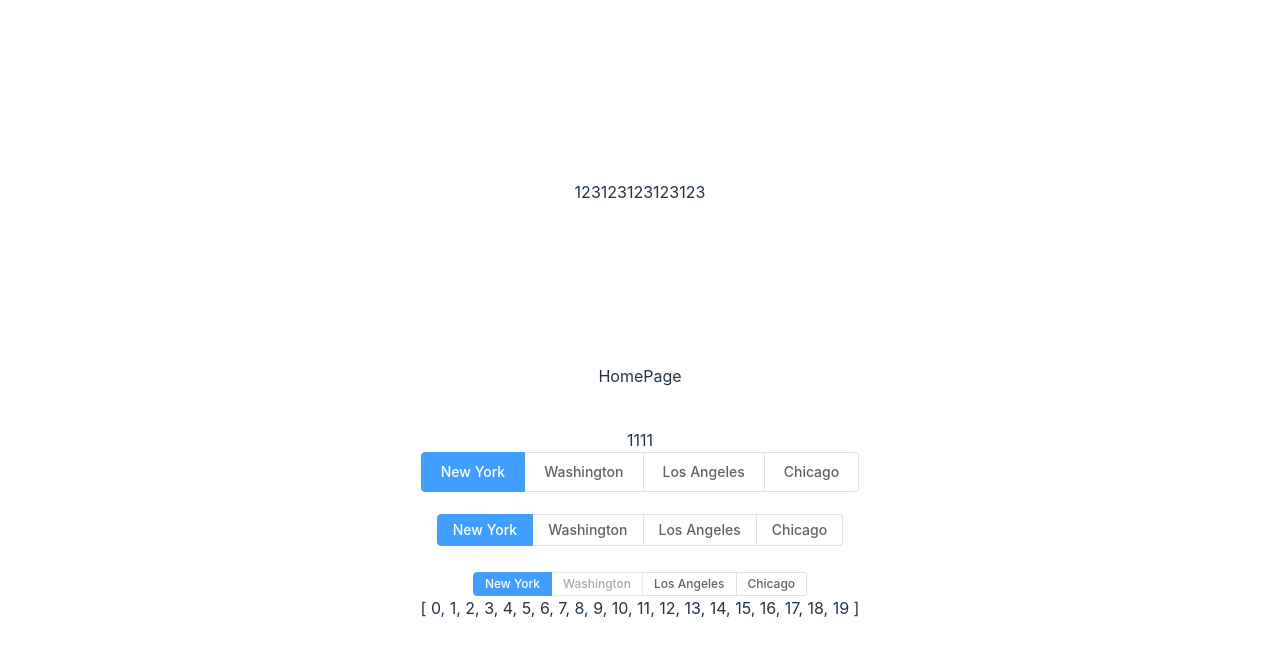
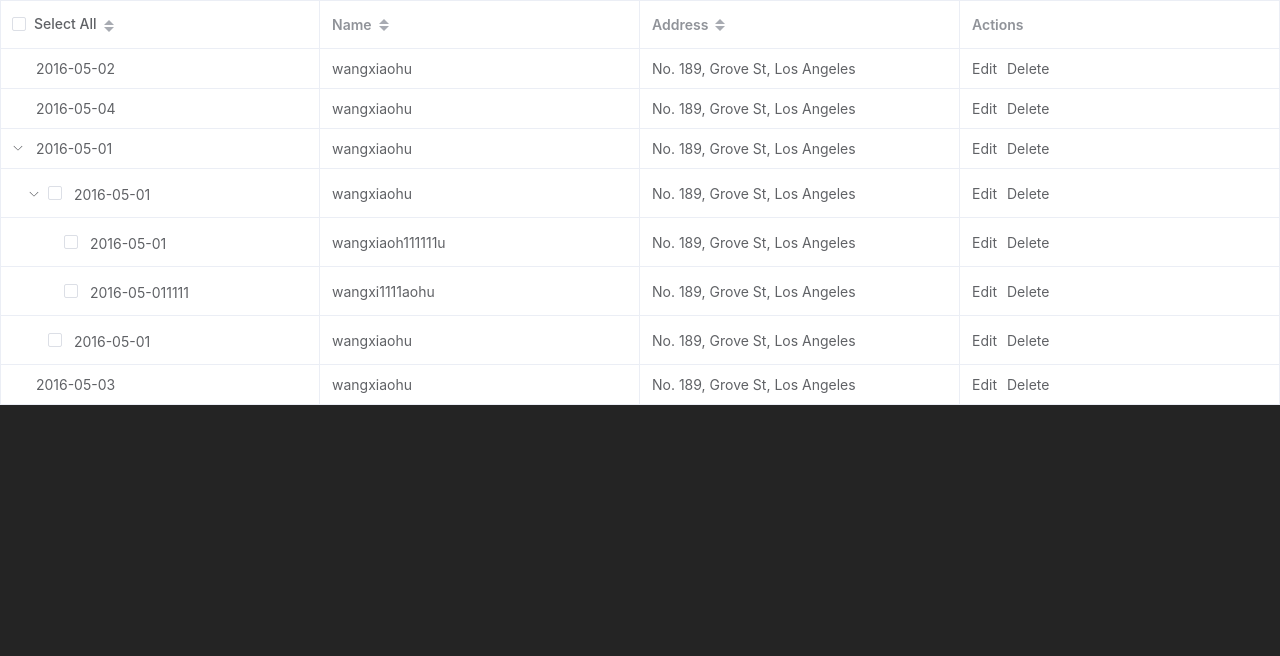
Before and after one commit to tutusiji/vue3-ts-web, a Vue app: page / in a window 1280 px wide. Shown: the top 656 px of the page. Built offline with nearby package versions, Linux system fonts and the light colour scheme.

Commit message:
fix: 调整配置
000

```diff
--- a/components.d.ts
+++ b/components.d.ts
@@ -7,8 +7,13 @@ export {}
 
 declare module 'vue' {
   export interface GlobalComponents {
+    ElButton: typeof import('element-plus/es')['ElButton']
+    ElCheckbox: typeof import('element-plus/es')['ElCheckbox']
     ElRadioButton: typeof import('element-plus/es')['ElRadioButton']
     ElRadioGroup: typeof import('element-plus/es')['ElRadioGroup']
+    ElTable: typeof import('element-plus/es')['ElTable']
+    ElTableColumn: typeof import('element-plus/es')['ElTableColumn']
+    ElTree: typeof import('element-plus/es')['ElTree']
     HelloWorld: typeof import('./src/components/HelloWorld.vue')['default']
     RouterLink: typeof import('vue-router')['RouterLink']
     RouterView: typeof import('vue-router')['RouterView']
--- /dev/null
+++ b/src/App copy.vue
@@ -0,0 +1,91 @@
+<template>
+  <div>
+    <el-table
+      :data="tableData"
+      style="width: 100%; margin-bottom: 20px"
+      row-key="id"
+      border
+      default-expand-all
+      :tree-props="{ children: 'children', hasChildren: 'hasChildren' }"
+      @selection-change="handleSelectionChange"
+    >
+      <el-table-column type="selection" width="55"></el-table-column>
+      <el-table-column prop="date" label="Date" sortable />
+      <el-table-column prop="name" label="Name" sortable />
+      <el-table-column prop="address" label="Address" sortable />
+    </el-table>
+  </div>
+</template>
+
+<script lang="ts" setup>
+import { ref } from 'vue'
+
+interface User {
+  id: number
+  date: string
+  name: string
+  address: string
+  hasChildren?: boolean
+  children?: User[]
+  checked?: boolean
+}
+
+const tableData = ref<User[]>([
+  {
+    id: 1,
+    date: '2016-05-02',
+    name: 'wangxiaohu',
+    address: 'No. 189, Grove St, Los Angeles'
+  },
+  {
+    id: 2,
+    date: '2016-05-04',
+    name: 'wangxiaohu',
+    address: 'No. 189, Grove St, Los Angeles'
+  },
+  {
+    id: 3,
+    date: '2016-05-01',
+    name: 'wangxiaohu',
+    address: 'No. 189, Grove St, Los Angeles',
+    children: [
+      {
+        id: 31,
+        date: '2016-05-01',
+        name: 'wangxiaohu',
+        address: 'No. 189, Grove St, Los Angeles',
+        children: [
+          {
+            id: 53,
+            date: '2016-05-01',
+            name: 'wangxiaoh111111u',
+            address: 'No. 189, Grove St, Los Angeles'
+          },
+          {
+            id: 54,
+            date: '2016-05-011111',
+            name: 'wangxi1111aohu',
+            address: 'No. 189, Grove St, Los Angeles'
+          }
+        ]
+      },
+      {
+        id: 32,
+        date: '2016-05-01',
+        name: 'wangxiaohu',
+        address: 'No. 189, Grove St, Los Angeles'
+      }
+    ]
+  },
+  {
+    id: 4,
+    date: '2016-05-03',
+    name: 'wangxiaohu',
+    address: 'No. 189, Grove St, Los Angeles'
+  }
+])
+
+function handleSelectionChange(selectedItems: User[]) {
+  console.log('Top-most selected items:', selectedItems);
+}
+</script>
--- a/src/App.vue
+++ b/src/App.vue
@@ -1,72 +1,200 @@
-<!-- <div>
-    <a href="https://vitejs.dev" target="_blank">
-      <img src="/vite.svg" class="logo" alt="Vite logo" />
-    </a>
-    <a href="https://vuejs.org/" target="_blank">
-      <img src="./assets/vue.svg" class="logo vue" alt="Vue logo" />
-    </a>
-  </div> -->
+<template>
+  <div>
+    <el-table
+      :data="tableData"
+      style="width: 100%; margin-bottom: 20px"
+      row-key="id"
+      border
+      default-expand-all
+      @selection-change="handleSelectionChange"
+    >
+      <!-- Date column with checkbox for select all -->
+      <el-table-column label="Date" sortable>
+        <template #header>
+          <el-checkbox
+            :indeterminate="isIndeterminate"
+            v-model="selectAllChecked"
+            @change="toggleSelectAll"
+            >Select All</el-checkbox
+          >
+        </template>
+        <template #default="scope">
+          <el-checkbox
+            v-if="!scope.row.parentId"
+            v-model="scope.row.checked"
+            @change="() => checkboxChanged(scope.row)"
+            style="margin-right: 8px"
+          ></el-checkbox>
+          {{ scope.row.date }}
+        </template>
+      </el-table-column>
 
-<template>
-  <div class="fff bg-white mb-40">123123123123123</div>
-  <div class="mb-10">HomePage</div>
-  1111
-  <div>
-    <el-radio-group v-model="radio1" size="large">
-      <el-radio-button label="New York" value="New York" />
-      <el-radio-button label="Washington" value="Washington" />
-      <el-radio-button label="Los Angeles" value="Los Angeles" />
-      <el-radio-button label="Chicago" value="Chicago" />
-    </el-radio-group>
+      <!-- Other columns without checkboxes -->
+      <el-table-column
+        v-for="col in otherColumns"
+        :key="col.prop"
+        :prop="col.prop"
+        :label="col.label"
+        :sortable="col.sortable"
+      ></el-table-column>
+
+      <!-- Actions column with links -->
+      <el-table-column label="Actions">
+        <template #default="scope">
+          <a href="#" @click.prevent="editItem(scope)">Edit</a>
+          <a href="#" @click.prevent="deleteItem(scope)" style="margin-left: 10px">Delete</a>
+        </template>
+      </el-table-column>
+    </el-table>
   </div>
-  <div style="margin-top: 20px">
-    <el-radio-group v-model="radio2">
-      <el-radio-button label="New York" value="New York" />
-      <el-radio-button label="Washington" value="Washington" />
-      <el-radio-button label="Los Angeles" value="Los Angeles" />
-      <el-radio-button label="Chicago" value="Chicago" />
-    </el-radio-group>
-  </div>
-  <div style="margin-top: 20px">
-    <el-radio-group v-model="radio3" size="small">
-      <el-radio-button label="New York" value="New York" />
-      <el-radio-button label="Washington" value="Washington" disabled />
-      <el-radio-button label="Los Angeles" value="Los Angeles" />
-      <el-radio-button label="Chicago" value="Chicago" />
-    </el-radio-group>
-  </div>
-
-  {{ generateArray(20) }}
 </template>
 
-<script setup lang="ts">
-import HelloWorld from './components/HelloWorld.vue'
-import { generateArray } from 'Utils/tools' // 使用Utils别名
+<script lang="ts" setup>
+import { ref, computed } from 'vue'
 
-console.log(generateArray(20))
-const radio1 = ref('New York')
-const radio2 = ref('New York')
-const radio3 = ref('New York')
-const radio3333 = ref('New York')
-
-// eslint-disable-next-line no-undef
-console.log(process.env.NODE_ENV)
-</script>
-
-<style scoped>
-.logo {
-  padding: 1.5em;
-  width: 100px;
-  height: 6em;
-  transition: filter 300ms;
-  will-change: filter;
+interface User {
+  id: number
+  date: string
+  name: string
+  address: string
+  parentId?: number
+  hasChildren?: boolean
+  children?: User[]
+  checked?: boolean
 }
 
-.logo:hover {
-  filter: drop-shadow(0 0 2em #646cffaa);
+const tableData = ref<User[]>([
+  {
+    id: 1,
+    parentId: 1,
+    date: '2016-05-02',
+    name: 'wangxiaohu',
+    address: 'No. 189, Grove St, Los Angeles'
+  },
+  {
+    id: 2,
+    parentId: 2,
+    date: '2016-05-04',
+    name: 'wangxiaohu',
+    address: 'No. 189, Grove St, Los Angeles'
+  },
+  {
+    id: 3,
+    parentId: 3,
+    date: '2016-05-01',
+    name: 'wangxiaohu',
+    address: 'No. 189, Grove St, Los Angeles',
+    children: [
+      {
+        id: 31,
+        date: '2016-05-01',
+        name: 'wangxiaohu',
+        checked: false,
+        address: 'No. 189, Grove St, Los Angeles',
+        children: [
+          {
+            id: 53,
+            date: '2016-05-01',
+            checked: false,
+            name: 'wangxiaoh111111u',
+            address: 'No. 189, Grove St, Los Angeles'
+          },
+          {
+            id: 54,
+            date: '2016-05-011111',
+            checked: false,
+            name: 'wangxi1111aohu',
+            address: 'No. 189, Grove St, Los Angeles'
+          }
+        ]
+      },
+      {
+        id: 32,
+        checked: false,
+        date: '2016-05-01',
+        name: 'wangxiaohu',
+        address: 'No. 189, Grove St, Los Angeles'
+      }
+    ]
+  },
+  {
+    id: 4,
+    parentId: 4,
+    date: '2016-05-03',
+    name: 'wangxiaohu',
+    address: 'No. 189, Grove St, Los Angeles'
+  }
+])
+
+const columns = ref([
+  { prop: 'date', label: 'Date', sortable: true },
+  { prop: 'name', label: 'Name', sortable: true },
+  { prop: 'address', label: 'Address', sortable: true }
+])
+
+const otherColumns = computed(() => {
+  return columns.value.filter((col) => col.prop !== 'date')
+})
+
+const selectAllChecked = ref(false)
+const isIndeterminate = ref(false)
+
+function toggleSelectAll(checked: boolean) {
+  tableData.value.forEach((row) => {
+    if (row.children && row.children.length > 0) {
+      // Only toggle rows that are not top-level
+      row.checked = checked
+      checkboxChanged(row)
+    }
+  })
 }
 
-.logo.vue:hover {
-  filter: drop-shadow(0 0 2em #42b883aa);
+function checkboxChanged(item: User) {
+  // Update children's checked state recursively
+  const toggleChildrenChecked = (children: User[], checked: boolean) => {
+    if (children && children.length) {
+      children.forEach((child) => {
+        child.checked = checked
+        toggleChildrenChecked(child.children, checked)
+      })
+    }
+  }
+
+  toggleChildrenChecked(item.children, item.checked)
+
+  // Adjust parent's checked state
+  const updateParentChecked = (currentItem: User) => {
+    const parentItem = findParent(currentItem, tableData.value)
+    if (parentItem && parentItem.children) {
+      parentItem.checked = parentItem.children.every((child) => child.checked)
+      updateParentChecked(parentItem)
+    }
+  }
+
+  updateParentChecked(item)
 }
-</style>
+
+function findParent(childItem: User, allData: User[]): User | undefined {
+  // Recursive function to find parent
+}
+
+function editItem(item: User) {
+  console.log('Editing item:', item)
+}
+
+function deleteItem(item: User) {
+  console.log('Deleting item:', item)
+}
+
+function handleSelectionChange(selectedItems: User[]) {
+  console.log('Selected items:', selectedItems)
+  updateIndeterminateState()
+}
+
+function updateIndeterminateState() {
+  const total = tableData.value.filter((row) => row.children && row.children.length > 0).length
+  const checkedCount = tableData.value.filter((row) => row.checked).length
+  selectAllChecked.value = checkedCount === total
+  isIndeterminate.value = checkedCount > 0 && checkedCount < total
+}
+</script>
--- a/src/assets/style.css
+++ b/src/assets/style.css
@@ -10,73 +10,3 @@
   -webkit-font-smoothing: antialiased;
   -moz-osx-font-smoothing: grayscale;
 }
-
-a {
-  text-decoration: inherit;
-  color: #646cff;
-  font-weight: 500;
-}
-
-a:hover {
-  color: #535bf2;
-}
-
-body {
-  display: flex;
-  margin: 0;
-  min-width: 320px;
-  min-height: 100vh;
-  place-items: center;
-}
-
-h1 {
-  font-size: 3.2em;
-  line-height: 1.1;
-}
-
-button {
-  padding: 0.6em 1.2em;
-  font-size: 1em;
-  font-family: inherit;
-  background-color: #1a1a1a;
-  border: 1px solid transparent;
-  border-radius: 8px;
-  transition: border-color 0.25s;
-  font-weight: 500;
-  cursor: pointer;
-}
-
-button:hover {
-  border-color: #646cff;
-}
-
-button:focus,
-button:focus-visible {
-  outline: 4px auto -webkit-focus-ring-color;
-}
-
-.card {
-  padding: 2em;
-}
-
-#app {
-  padding: 2rem;
-  margin: 0 auto;
-  max-width: 1280px;
-  text-align: center;
-}
-
-@media (prefers-color-scheme: light) {
-  :root {
-    color: #213547;
-    background-color: #fff;
-  }
-
-  a:hover {
-    color: #747bff;
-  }
-
-  button {
-    background-color: #f9f9f9;
-  }
-}
```
Also changed, not shown: 2 other files (tests, documents, lock files or other folders).
